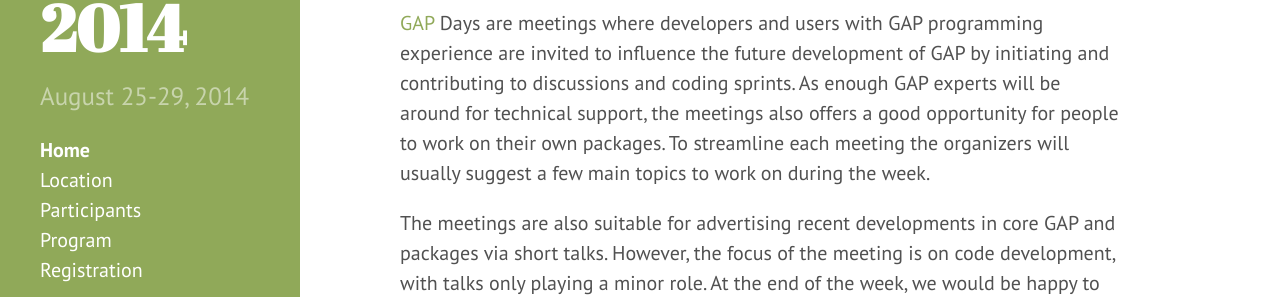
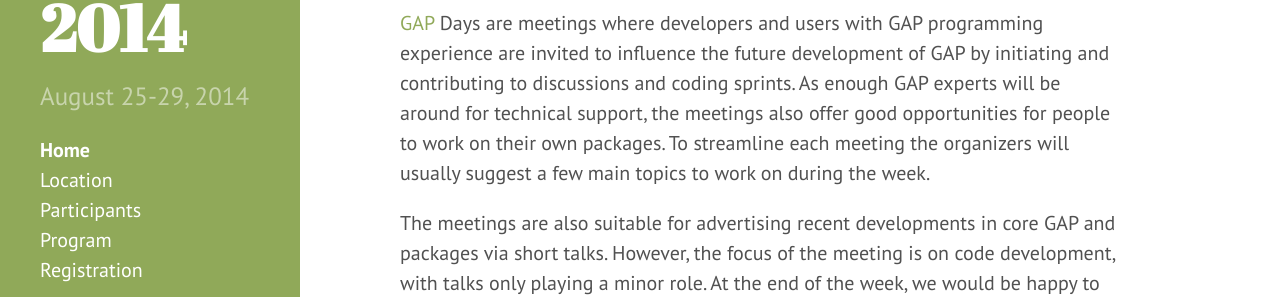
Before and after one commit to olexandr-konovalov/gapdays2014, a Jekyll site: the page built from index.md, in a window 1280 px wide and 1217 px high. Shown: the part 216-513 px from the top of the window. Built offline with Jekyll 4.4.1, drawn with Linux system fonts in a browser that asks for light colours; Markdown is read by kramdown in place of the engine named in the settings.

Commit message:
the meetings offers -> offer

```diff
--- a/index.md
+++ b/index.md
@@ -10,7 +10,7 @@
 with GAP programming experience are invited to influence the future
 development of GAP by initiating and contributing to discussions and coding
 sprints. As enough GAP experts will be around for technical support, the
-meetings also offers a good opportunity for people to work on their own
+meetings also offer good opportunities for people to work on their own
 packages. To streamline each meeting the organizers will usually suggest a few
 main topics to work on during the week.
 
```
